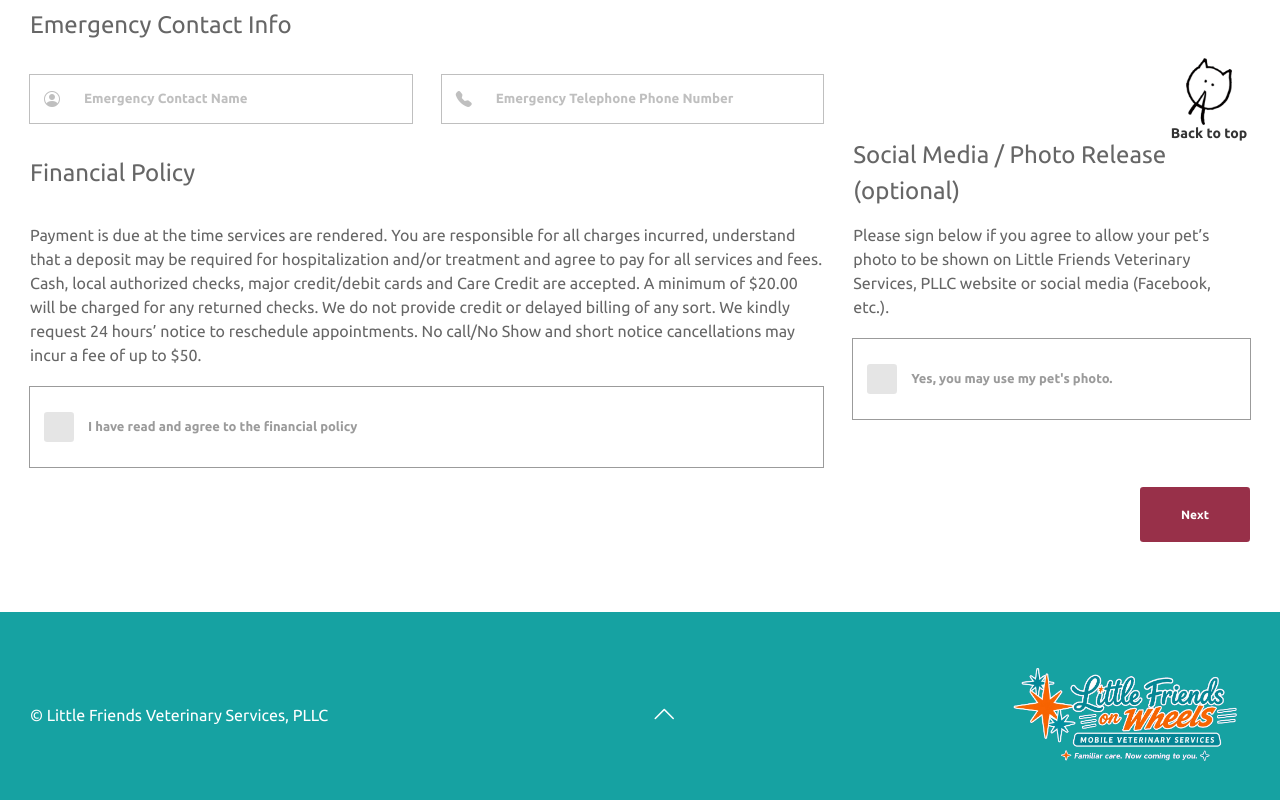
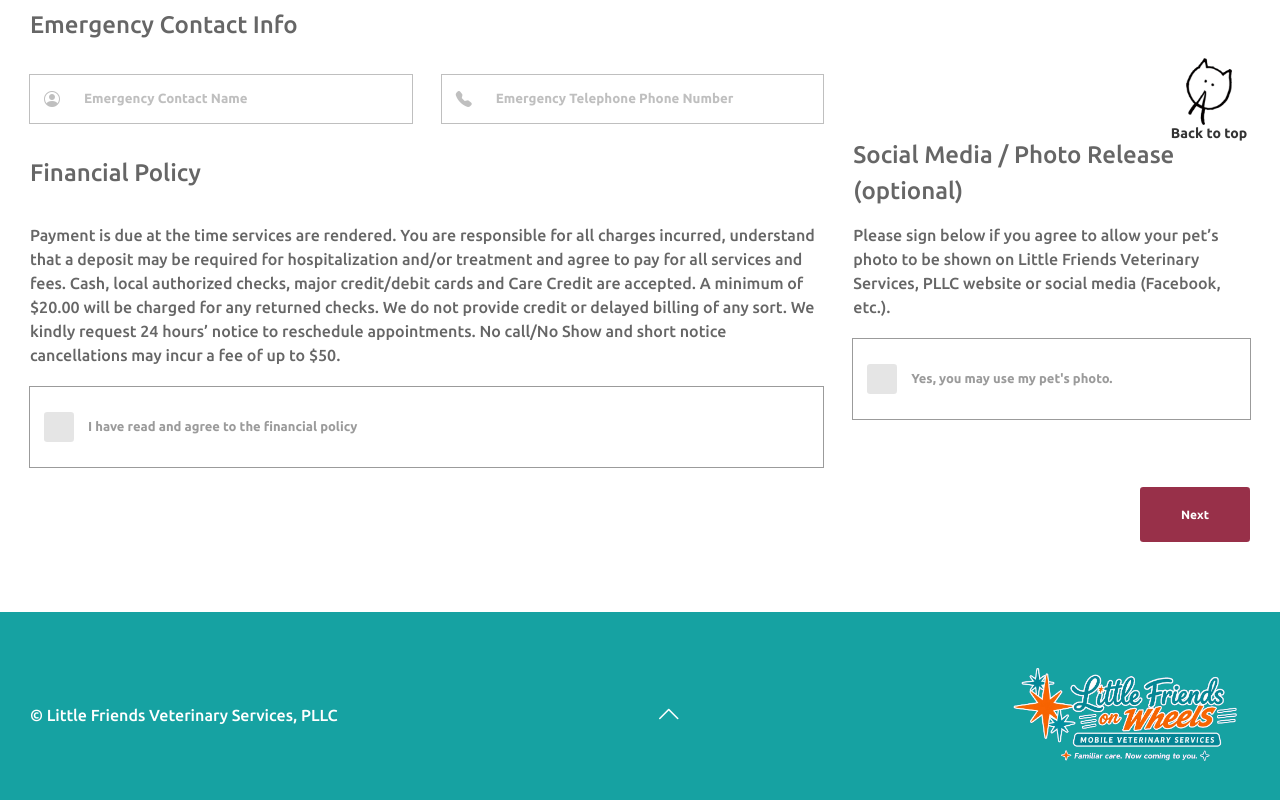
Before and after one commit to chrismuha/littlefriendsvet, a Vue app: page /intake in a window 1280 px wide. Shown: the part 838-1638 px from the top of the page. Built offline with nearby package versions, Linux system fonts and the light colour scheme; a web font is replaced by a local one.

Commit message:
Strengthen typography and keyboard accessibility

```diff
--- a/src/assets/css/404.css
+++ b/src/assets/css/404.css
@@ -26,7 +26,7 @@
     padding: 16px 16px 16px;
     border-radius: 3px;
     font-size: 16pt;
-    font-weight: 400;
+    font-weight: 300;
     margin: auto;
     margin-bottom: 16px;
 }
@@ -45,7 +45,7 @@
 }
 
 .header1-p b {
-    font-weight: 600;
+    font-weight: 300;
 }
 
 .header2-h2 {
@@ -81,7 +81,7 @@
     max-width: 684px;
     padding: 16px 16px 16px;
     font-size: 14pt;
-    font-weight: 400;
+    font-weight: 300;
     margin: auto;
     margin-top: 0;
     margin-bottom: 16px;
--- a/src/assets/css/main.css
+++ b/src/assets/css/main.css
@@ -69,7 +69,7 @@ body, input, textarea {
     background: var(--page-background);
     font-family: 'Ubuntu', 'Gill Sans', 'Gill Sans MT', Calibri, 'Trebuchet MS', sans-serif;
     line-height: 1.5;
-    font-weight: 400;
+    font-weight: 500;
     color: var(--page-text);
 }
 
--- a/src/components/BackToTop.vue
+++ b/src/components/BackToTop.vue
@@ -42,7 +42,9 @@ onUnmounted(() => {
 </script>
 
 <template>
-  <div
+  <button
+    type="button"
+    aria-label="Back to top"
     class="gatop-top"
     :class="{
       show,
@@ -58,11 +60,12 @@ onUnmounted(() => {
     <span class="gatop-label">
       Back to top
     </span>
-  </div>
+  </button>
 </template>
 
 <style scoped>
-.gatop-top { width: 82px; position: fixed; bottom: -180px; right: 30px; z-index: 9999; opacity: 1; cursor: pointer; text-align: center; }
+.gatop-top { width: 82px; padding: 0; border: 0; position: fixed; bottom: -180px; right: 30px; z-index: 9999; opacity: 1; background: transparent; font-family: inherit; cursor: pointer; text-align: center; }
+.gatop-top:focus-visible { outline: 3px solid var(--button-orange); outline-offset: 4px; }
 .gatop-top img { display: block; width: 46px; height: 67px; margin: 0 auto; object-fit: contain; }
 .gatop-top.show { bottom: 5% !important; -webkit-transition: 1.0s; -moz-transition: 1.0s; transition: 1.0s; }
 .gatop-top.gatop-run { bottom: 100% !important; -webkit-transition: 1.0s; -moz-transition: 1.0s; transition: 1.0s; }
--- a/src/components/FooterSection.vue
+++ b/src/components/FooterSection.vue
@@ -4,13 +4,14 @@
             <p>
                 © Little Friends Veterinary Services, PLLC
             </p>
-            <i
-                class="bi bi-chevron-up scroll-top"
+            <button
+                type="button"
+                class="scroll-top"
                 @click="scrollToTop"
                 aria-label="Back to top"
-                role="button"
-                tabindex="0"
-            ></i>
+            >
+                <i class="bi bi-chevron-up" aria-hidden="true"></i>
+            </button>
             <img src="@/assets/images/LittleFriendsOnWheelsLogo-approved.webp" alt="Little Friends on Wheels" loading="eager" decoding="async">
         </div>
     </footer>
@@ -41,15 +42,26 @@ footer {
     width: 250px;
     max-width: 100%;
 }
-.footer-container i {
+.scroll-top {
+    padding: 8px;
+    background: transparent;
+    color: white;
+    cursor: pointer;
+    font-family: inherit;
+}
+.scroll-top i {
     cursor: pointer;
     font-size: 24px;
+}
+.scroll-top:focus-visible {
+    outline: 3px solid white;
+    outline-offset: 3px;
 }
 @media screen and (max-width: 750px) {
     .footer-container {
         flex-direction: column;
     }
-    .footer-container i {
+    .scroll-top {
         order: 1;
     }
     .footer-container img {
--- a/src/components/home/FelineBoarding.vue
+++ b/src/components/home/FelineBoarding.vue
@@ -39,7 +39,7 @@ section {
 }
 .text-content p {
     font-size: 24px;
-    font-weight: 400;
+    font-weight: 500;
     line-height: 1.55;
     margin-top: 20px;
 }
--- a/src/components/home/ForYou.vue
+++ b/src/components/home/ForYou.vue
@@ -69,7 +69,7 @@ section {
     flex: 1;
     color: var(--page-text);
     font-size: 18px;
-    font-weight: 400;
+    font-weight: 500;
     line-height: 1.65;
 }
 .text-wrapper a {
--- a/src/components/home/Notice.vue
+++ b/src/components/home/Notice.vue
@@ -58,7 +58,7 @@ section {
     gap: 14px;
     color: white;
     font-size: 18px;
-    font-weight: 400;
+    font-weight: 500;
     line-height: 1.7;
     text-align: left;
 }
--- a/src/components/home/Parasite.vue
+++ b/src/components/home/Parasite.vue
@@ -32,7 +32,7 @@ section {
 }
 .text-wrapper {
     font-size: 24px;
-    font-weight: 400;
+    font-weight: 500;
     line-height: 1.55;
 }
 @media screen and (max-width:960px) {
--- a/src/components/home/ServicesWeOffer.vue
+++ b/src/components/home/ServicesWeOffer.vue
@@ -86,7 +86,7 @@ section {
     padding: clamp(70px, 8vw, 110px) 40px;
     color: var(--content-text);
     font-size: 18px;
-    font-weight: 400;
+    font-weight: 500;
 }
 .content-container {
     max-width: 1500px;
@@ -153,7 +153,7 @@ section {
 .new-client-section h1 {
     font-family: inherit;
     font-size: 42px;
-    font-weight: 400;
+    font-weight: 600;
 }
 .new-client-section .text-wrapper {
     align-items: center;
--- a/src/components/home/WhoWeAre.vue
+++ b/src/components/home/WhoWeAre.vue
@@ -57,7 +57,7 @@ section {
     gap: 20px;
     color: var(--page-text);
     font-size: 18px;
-    font-weight: 400;
+    font-weight: 500;
     line-height: 1.65;
 }
 .image-item {
--- a/src/components/intake/ClientForm.vue
+++ b/src/components/intake/ClientForm.vue
@@ -381,7 +381,7 @@ h1 {
     display: inline-flex;
     align-items: center;
     font-size: 24px;
-    font-weight: 400;
+    font-weight: 500;
 }
 
 .input-field textarea {
--- a/src/components/intake/ClientFormStep2.vue
+++ b/src/components/intake/ClientFormStep2.vue
@@ -293,7 +293,7 @@ h1 {
     display: flex;
     align-items: center;
     font-size: 24px;
-    font-weight: 400;
+    font-weight: 500;
 }
 
 .radio-group {
```
